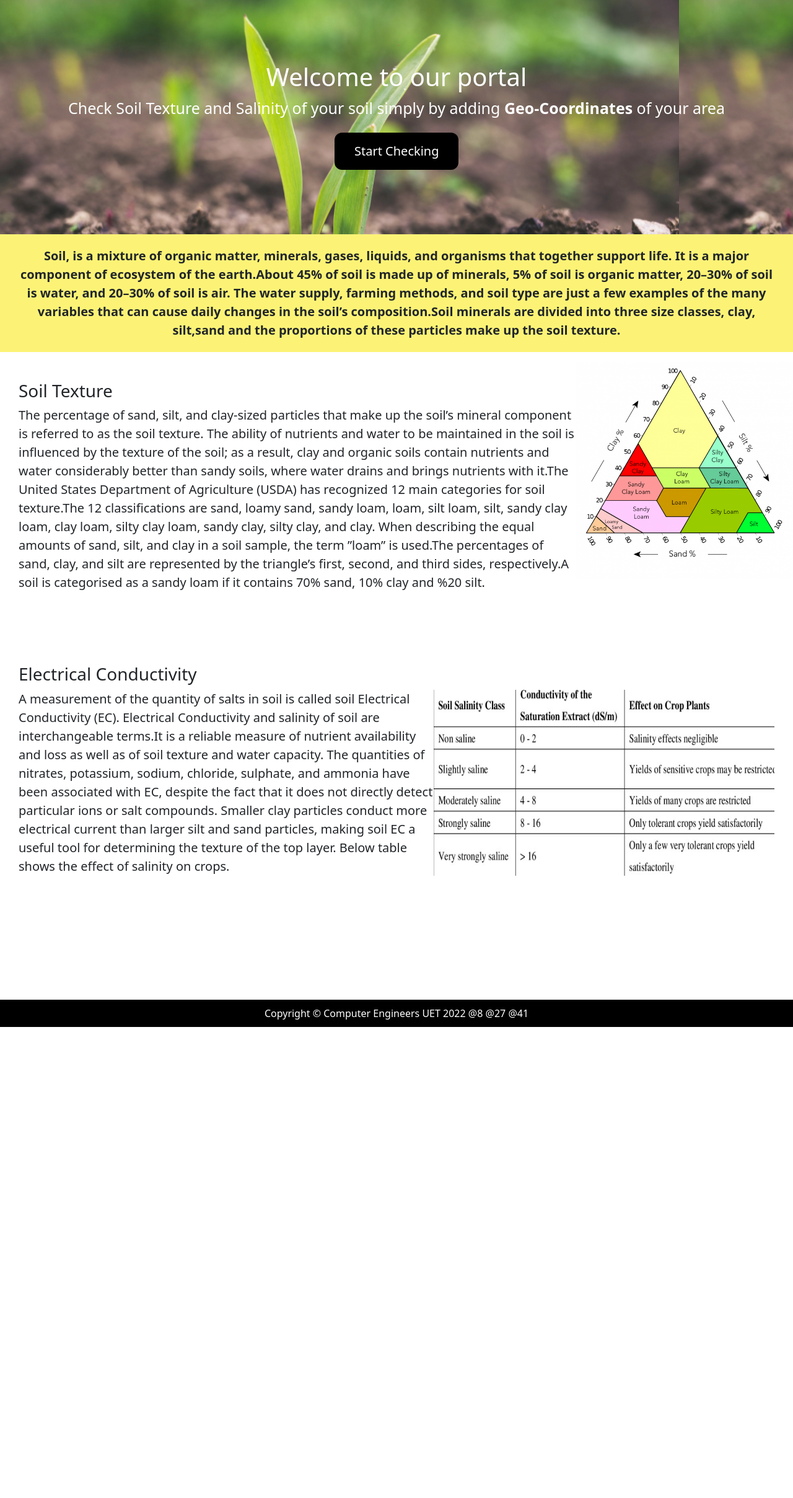
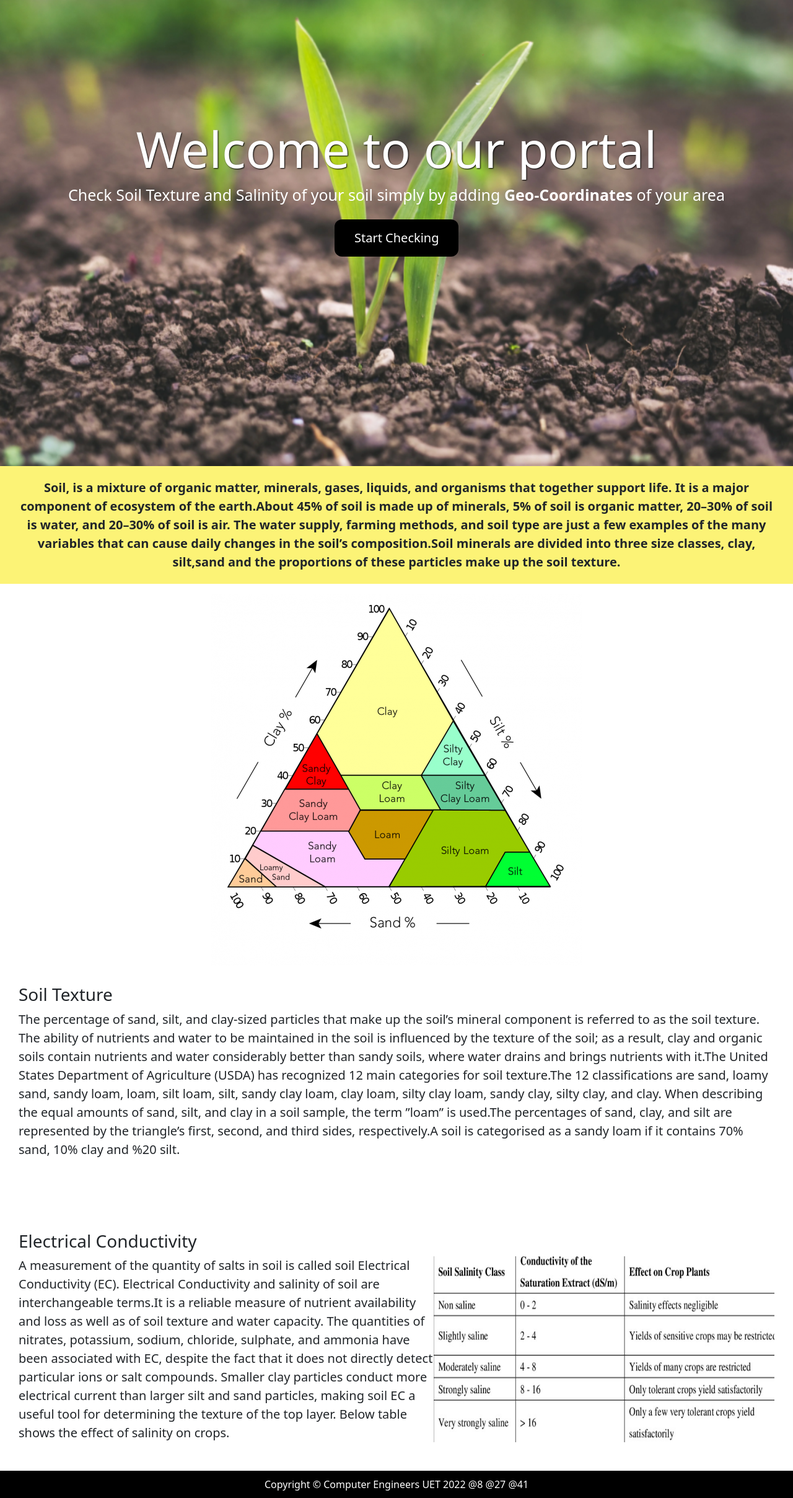
Before and after one commit to ikramali585/web-portal, a Flask app: page / in a window 1280 px wide. Shown: the part 50-2467 px from the top of the page at 62% size. Before the commit the page ends 1707 px from the top, so only its background shows below. Run offline with Flask 2, Linux system fonts and the light colour scheme; some libraries are stand-ins or nearby versions.

Commit message:
Update: `Frontend styling`

```diff
--- a/static/css/styles.css
+++ b/static/css/styles.css
@@ -1,18 +1,30 @@
-.header{
-    background-color: rgb(202, 166, 86);
-    /* background-color: rgb(214, 163, 52); */
+* {
+  background-repeat: no-repeat;
+  background-size: cover;
+  background-attachment: fixed;
+}
+body {
+  min-height: 100vh;
+  display: flex;
+  flex-direction: column;
+}
+.header {
+  padding-top: 15%;
   text-align: center;
   font-size: 25px;
-    color:black;
   max-width: auto;
-    padding-top: 100px;
-    padding-bottom: 100px;
 }
-.block1{
+.bg {
+  background-image: url(../assets/main2.png);
+  min-height: 91vh;
+  justify-content: center;
+  align-items: center;
+}
+.block1 {
   background-color: rgb(252, 243, 118);
   padding: 20px 30px;
 }
-#button{
+#button {
   background-color: black;
   border: none;
   color: white;
@@ -22,60 +34,72 @@
   display: inline-block;
   font-size: 20px;
   margin: 4px 2px;
-    border-radius: 12px
+  border-radius: 12px;
 }
-.home{
+.HeaderHome {
+  min-height: 94vh;
+}
+.homeHead1 {
+  font-size: 80px;
+  color: white;
+  text-shadow: 1px 1px 2px black;
+}
+.testHead1 {
+  font-size: 50px;
+  text-shadow: 1px 1px 2px black;
+}
+.home {
   text-align: center;
-    /* padding-top: 30px; */
-    font-size:20px;
-    /* padding: 0 30px; */
-    /* background-color: aqua */
+  margin-bottom: 30px;
+  font-size: 20px;
 }
-.element{
+.label1 {
+  font-size: 25px;
+  text-shadow: 1px 1px 2px black;
+}
+.element {
   padding: 0 30px;
 }
-#element1{
+#element1 {
   text-align: left;
   padding-top: 30px;
   text-decoration: solid;
 }
-img{
-    float: right;
-    width: 350px;
-    height: 350px;
-}
-#img1{
+#img1 {
   float: right;
   width: 550px;
   height: 300px;
 }
-#element2{
+#element2 {
   text-align: left;
   padding-top: 100px;
   text-decoration: solid;
 }
-footer{
-    margin-bottom: auto;
+footer {
+  margin-top: auto;
 }
-.footer{
+.footer {
   background-color: rgb(0, 0, 0);
-    color:white;
+  color: white;
   text-align: center;
   max-width: auto;
-    margin-top: 200px;
   padding-top: 10px;
   padding-bottom: 10px;
 }
-#test{
+#test {
+  padding-top: 20vh;
   text-align: center;
   margin-top: 73px;
-
+  color: whitesmoke;
+  justify-content: center;
+  align-items: center;
 }
-/* .form-group{
-    text-align: center;
-    margin-top: 50px;
-    padding: auto;
-    text-decoration: solid;
-    font-weight: bold;
-    font-size:23px
-} */
+.form-control,
+.geo-button {
+  width: 450px;
+}
+.inputCenter {
+  display: block;
+  margin-right: auto;
+  margin-left: auto;
+}
--- a/templates/home.html
+++ b/templates/home.html
@@ -1,47 +1,72 @@
-{% extends "base.html" %}
-{% block body %}
-<!-- headerr -->
-    <header>
-      <div class="header" style="background-image: url('{{url_for('static', filename='assets/main.png')}}')">
-        <h1 style="color: white ;">Welcome to our portal</h1>
-        <p style="color: white ;">Check Soil Texture and Salinity of your soil simply by adding <b>Geo-Coordinates</b> of your area</p>
+{% extends "base.html" %} {% block body %}
+<header
+  class="HeaderHome"
+  style="background-image: url('{{url_for('static', filename='assets/main.png')}}')"
+>
+  <div class="header">
+    <h1 class="homeHead1">Welcome to our portal</h1>
+    <p style="color: white">
+      Check Soil Texture and Salinity of your soil simply by adding
+      <b>Geo-Coordinates</b> of your area
+    </p>
     <a href="/test">
-        <button id="button" style = "width:200px;"class="btn btn-danger">Start Checking</button>
+      <button id="button" style="width: 200px" class="btn btn-danger">
+        Start Checking
+      </button>
     </a>
   </div>
 </header>
 <!-- home -->
 <div class="home">
-      <p class="block1"><b>Soil, is a mixture of organic matter, minerals, gases, liquids, and organisms that together support
-        life. It is a major component of ecosystem of the earth.About 45% of soil is made up of
-        minerals, 5% of soil is organic matter, 20–30% of soil is water, and 20–30% of soil is air. The
-        water supply, farming methods, and soil type are just a few examples of the many variables that
-        can cause daily changes in the soil’s composition.Soil minerals are divided into three size classes,
-        clay, silt,sand and the proportions of these particles make up the soil texture.</b></p>
-        <img  src="{{url_for('static',filename='assets/Soil_texture_triangle.png')}}">
+  <p class="block1">
+    <b
+      >Soil, is a mixture of organic matter, minerals, gases, liquids, and
+      organisms that together support life. It is a major component of ecosystem
+      of the earth.About 45% of soil is made up of minerals, 5% of soil is
+      organic matter, 20–30% of soil is water, and 20–30% of soil is air. The
+      water supply, farming methods, and soil type are just a few examples of
+      the many variables that can cause daily changes in the soil’s
+      composition.Soil minerals are divided into three size classes, clay,
+      silt,sand and the proportions of these particles make up the soil
+      texture.</b
+    >
+  </p>
+  <img
+    src="{{url_for('static',filename='assets/Soil_texture_triangle.png')}}"
+  />
   <div id="element1" class="element">
     <h3>Soil Texture</h3>
-        <p>The percentage of sand, silt, and clay-sized particles that make up the soil’s mineral component is
-          referred to as the soil texture. The ability of nutrients and water to be maintained in the soil is
-          influenced by the texture of the soil; as a result, clay and organic soils contain nutrients and water
-          considerably better than sandy soils, where water drains and brings nutrients with it.The United States Department of Agriculture (USDA) has recognized 12 main categories for soil
-          texture.The 12 classifications are sand, loamy sand, sandy loam, loam, silt loam, silt, sandy clay
-          loam, clay loam, silty clay loam, sandy clay, silty clay, and clay. When describing the equal
-          amounts of sand, silt, and clay in a soil sample, the term ”loam” is used.The percentages of sand,
-          clay, and silt are represented by the triangle’s first, second, and third sides, respectively.A soil is
-          categorised as a sandy loam if it contains 70% sand, 10% clay and %20 silt.
+    <p>
+      The percentage of sand, silt, and clay-sized particles that make up the
+      soil’s mineral component is referred to as the soil texture. The ability
+      of nutrients and water to be maintained in the soil is influenced by the
+      texture of the soil; as a result, clay and organic soils contain nutrients
+      and water considerably better than sandy soils, where water drains and
+      brings nutrients with it.The United States Department of Agriculture
+      (USDA) has recognized 12 main categories for soil texture.The 12
+      classifications are sand, loamy sand, sandy loam, loam, silt loam, silt,
+      sandy clay loam, clay loam, silty clay loam, sandy clay, silty clay, and
+      clay. When describing the equal amounts of sand, silt, and clay in a soil
+      sample, the term ”loam” is used.The percentages of sand, clay, and silt
+      are represented by the triangle’s first, second, and third sides,
+      respectively.A soil is categorised as a sandy loam if it contains 70%
+      sand, 10% clay and %20 silt.
     </p>
   </div>
   <div id="element2" class="element">
     <h3>Electrical Conductivity</h3>
-        <img id="img1"src="{{url_for('static',filename='assets/table.jpg')}}">
-        <p>A measurement of the quantity of salts in soil is called soil Electrical Conductivity (EC).
-          Electrical Conductivity and salinity of soil are interchangeable terms.It is a reliable measure of
-          nutrient availability and loss as well as of soil texture and water capacity. The quantities of nitrates,
-          potassium, sodium, chloride, sulphate, and ammonia have been associated with EC, despite the
-          fact that it does not directly detect particular ions or salt compounds. Smaller clay particles
-          conduct more electrical current than larger silt and sand particles, making soil EC a useful tool for
-          determining the texture of the top layer. Below table shows the effect of salinity on crops.
+    <img id="img1" src="{{url_for('static',filename='assets/table.jpg')}}" />
+    <p>
+      A measurement of the quantity of salts in soil is called soil Electrical
+      Conductivity (EC). Electrical Conductivity and salinity of soil are
+      interchangeable terms.It is a reliable measure of nutrient availability
+      and loss as well as of soil texture and water capacity. The quantities of
+      nitrates, potassium, sodium, chloride, sulphate, and ammonia have been
+      associated with EC, despite the fact that it does not directly detect
+      particular ions or salt compounds. Smaller clay particles conduct more
+      electrical current than larger silt and sand particles, making soil EC a
+      useful tool for determining the texture of the top layer. Below table
+      shows the effect of salinity on crops.
     </p>
   </div>
 </div>
```
Also changed, not shown: templates/test.html (+35 -39 lines), 1 other file. Lines whose indentation alone changed are shown as unchanged.
